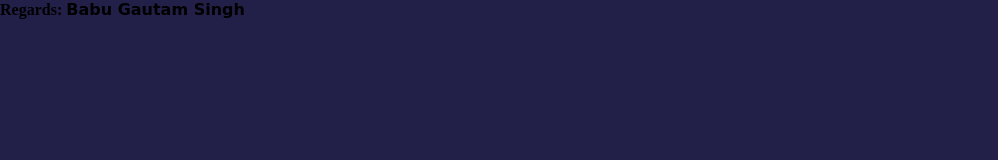
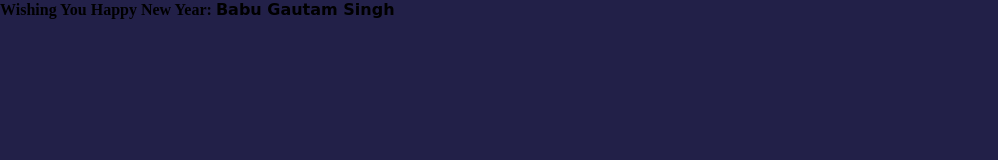
Before and after one commit to GautamKmr0452/HappY, a plain HTML site: page index.html in a window 1280 px wide. Shown: the top 160 px of the page, without its empty margins (0-998 px from the left). Drawn offline with Linux system fonts and the light colour scheme.

Commit message:
Update index.html

```diff
--- a/index.html
+++ b/index.html
@@ -37,7 +37,7 @@
     <span><i></i></span>
   </div>
 
-  <h4>Regards: <span style="font-family: cursive;">Babu Gautam Singh</span></h4>
+  <h4>Wishing You Happy New Year: <span style="font-family: cursive;">Babu Gautam Singh</span></h4>
 
 </div>
 </body>
```
